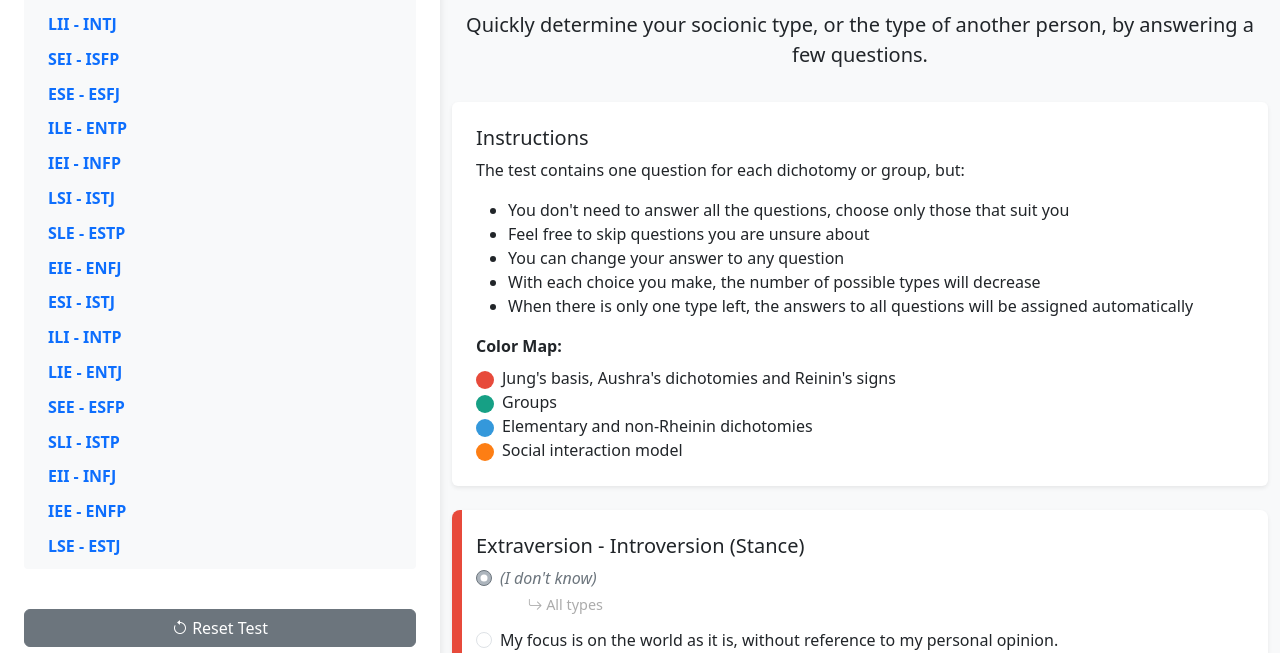
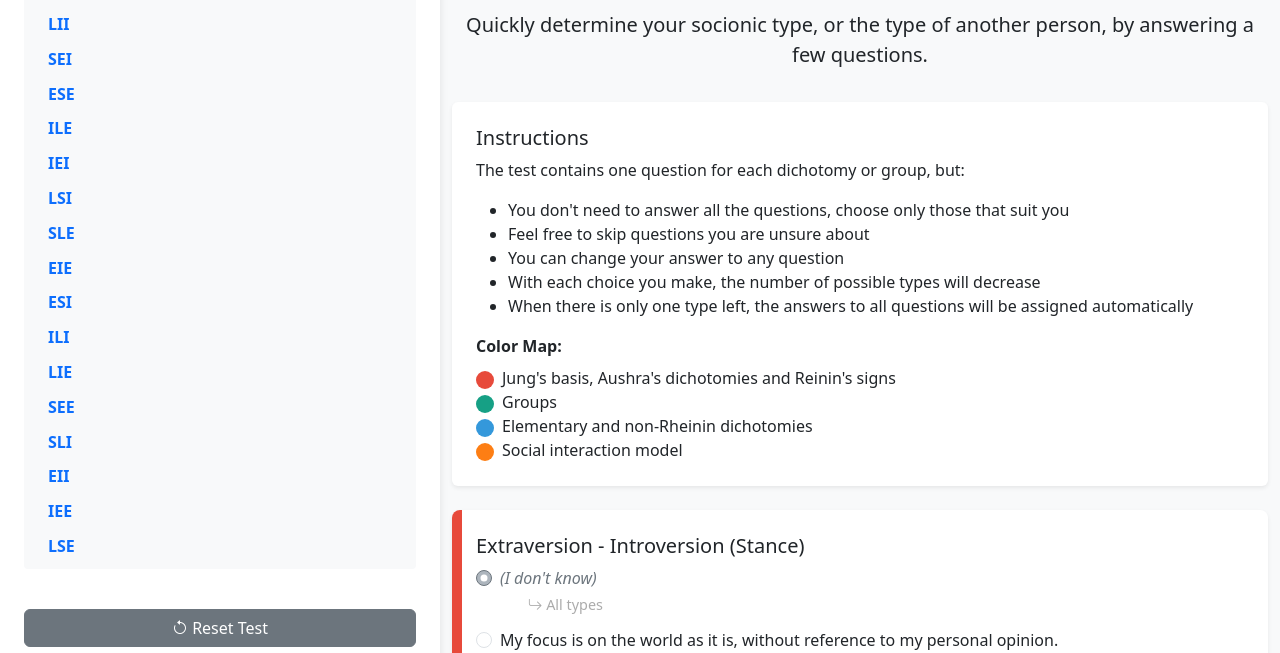
Before and after one commit to kurtgabin/socionics-test, a plain HTML site: page en/index.html in a window 1280 px wide. Shown: the part 129-782 px from the top of the page. Drawn offline with nearby package versions, Linux system fonts and the light colour scheme.

Commit message:
Update index.html

```diff
--- a/en/index.html
+++ b/en/index.html
@@ -212,22 +212,22 @@
 
     <script>
         const resultDetails = {
-            "LII - INTJ": { link: "types/lii.html" },
-            "SEI - ISFP": { link: "types/sei.html" },
-            "ESE - ESFJ": { link: "types/ese.html" },
-            "ILE - ENTP": { link: "types/ile.html" },
-            "IEI - INFP": { link: "types/iei.html" },
-            "LSI - ISTJ": { link: "types/lsi.html" },
-            "SLE - ESTP": { link: "types/sle.html" },
-            "EIE - ENFJ": { link: "types/eie.html" },
-            "ESI - ISTJ": { link: "types/esi.html" },
-            "ILI - INTP": { link: "types/ili.html" },
-            "LIE - ENTJ": { link: "types/lie.html" },
-            "SEE - ESFP": { link: "types/see.html" },
-            "SLI - ISTP": { link: "types/sli.html" },
-            "EII - INFJ": { link: "types/eii.html" },
-            "IEE - ENFP": { link: "types/iee.html" },
-            "LSE - ESTJ": { link: "types/lse.html" }
+            "LII": { link: "types/lii.html" },
+            "SEI": { link: "types/sei.html" },
+            "ESE": { link: "types/ese.html" },
+            "ILE": { link: "types/ile.html" },
+            "IEI": { link: "types/iei.html" },
+            "LSI": { link: "types/lsi.html" },
+            "SLE": { link: "types/sle.html" },
+            "EIE": { link: "types/eie.html" },
+            "ESI": { link: "types/esi.html" },
+            "ILI": { link: "types/ili.html" },
+            "LIE": { link: "types/lie.html" },
+            "SEE": { link: "types/see.html" },
+            "SLI": { link: "types/sli.html" },
+            "EII": { link: "types/eii.html" },
+            "IEE": { link: "types/iee.html" },
+            "LSE": { link: "types/lse.html" }
         };
 
         const results = Object.keys(resultDetails);
@@ -941,4 +941,5 @@
         Author: Kurt Gabin
     </footer>
 </body>
+
 </html>
```
